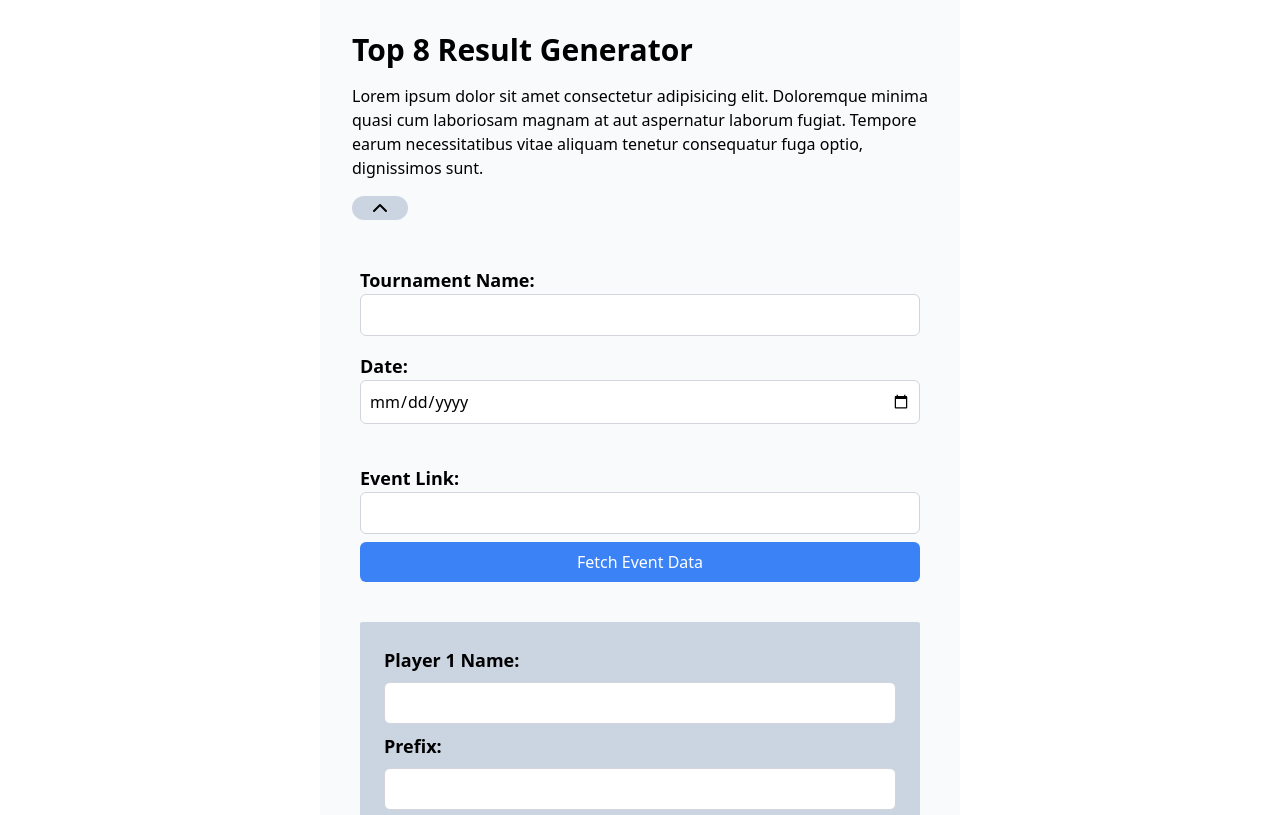
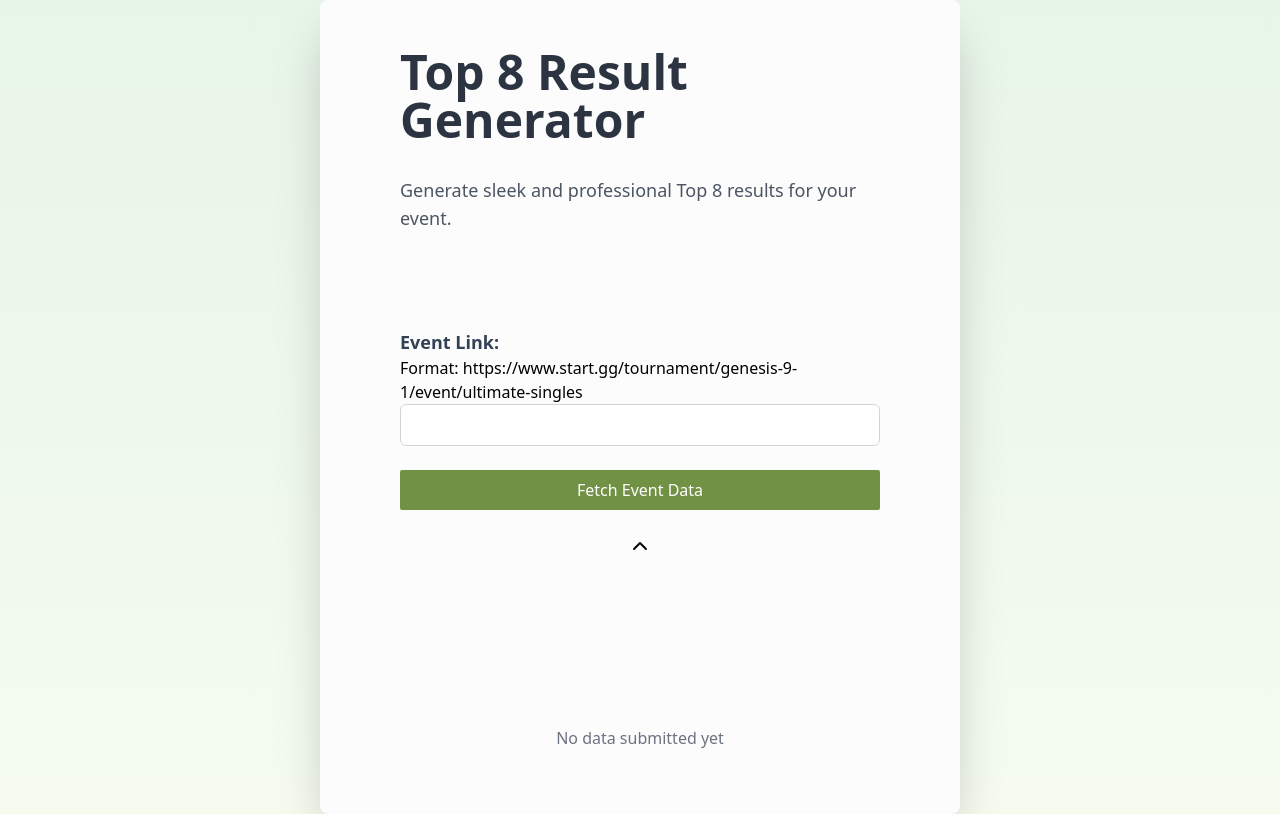
Before and after one commit to Junaidadams/Smash-Ultimate-Results-Generator, a React (Vite) app: page / in a window 1280 px wide. Shown: the top 815 px of the page. Built offline with nearby package versions, Linux system fonts and the light colour scheme.

Commit message:
pre-travel changes

```diff
--- a/src/components/Top8Form.jsx
+++ b/src/components/Top8Form.jsx
@@ -2,10 +2,12 @@ import { useState } from "react";
 import { characterList } from "../../constants";
 import PropTypes from "prop-types";
 import axios from "axios";
+import { ChevronDown, ChevronUp } from "lucide-react";
 
 const Top8Form = ({ onSubmit }) => {
   const [eventName, setEventName] = useState("");
   const [date, setDate] = useState("");
+  const [toggle, setToggle] = useState(true);
   const [playerData, setPlayerData] = useState({
     player1: { character: 0, skin: 0, name: "", prefix: "", placement: "1st" },
     player2: { character: 0, skin: 0, name: "", prefix: "", placement: "2nd" },
@@ -19,17 +21,28 @@ const Top8Form = ({ onSubmit }) => {
 
   const [eventLink, setEventLink] = useState("");
 
+  const handleToggle = (newState) => {
+    setToggle(newState);
+  };
+
   const handlePlayerChange = (playerKey, field, value) => {
     setPlayerData((prevPlayerData) => ({
       ...prevPlayerData,
       [playerKey]: {
         ...prevPlayerData[playerKey],
-        [field]: value,
+        [field]: field === "character" ? Number(value) : value, // Ensure value is a number for character
       },
     }));
   };
 
   const getCharacterDetails = (characterKey) => {
+    if (characterKey === 0) {
+      return {
+        icons: [],
+        displayImages: ["../assets/characters/nochar.png"],
+      };
+    }
+
     const character = characterList.find(
       (character) => character.key === Number(characterKey)
     );
@@ -37,49 +50,74 @@ const Top8Form = ({ onSubmit }) => {
   };
 
   const fetchEventData = async (url) => {
-    const eventSlug = extractEventSlug(url);
+    const eventSlug = "tournament/" + extractEventSlug(url);
+
     if (eventSlug) {
       try {
-        // Fetch event data and standings from the combined backend endpoint
+        // Fetch event data and standings with character details from the combined backend endpoint
         const response = await axios.post(
           "http://localhost:3000/api/event-data",
           {
             slug: eventSlug,
-            page: 1, // Adjust as needed
-            perPage: 8, // Adjust as needed
+            page: 1,
+            perPage: 8,
           }
         );
 
-        const eventData = response.data.data;
-        const { name, standings } = eventData.event;
+        const eventData = response.data.event; // Use 'event' directly as per the combined response structure
+        console.log(eventData);
+        const { name, standings } = eventData;
+
+        if (!standings || !standings.nodes || !Array.isArray(standings.nodes)) {
+          throw new Error("Standings data is missing or not an array");
+        }
 
         // Map the standings to player data
-        const updatedPlayerData = {};
-        standings.nodes.forEach((stand, index) => {
-          if (index < 8) {
-            updatedPlayerData[`player${index + 1}`] = {
-              ...playerData[`player${index + 1}`],
-              name: stand.entrant.name,
+        const updatedPlayerData = standings.nodes.reduce(
+          (acc, stand, index) => {
+            if (!stand.entrant) {
+              console.warn(`Entrant data is missing for index ${index}`);
+              return acc;
+            }
+
+            const playerName = stand.entrant.name;
+            const [prefix, name] = playerName.includes("|")
+              ? playerName.split("|").map((part) => part.trim())
+              : ["", playerName.trim()];
+
+            acc[`player${index + 1}`] = {
+              name,
+              prefix,
               placement: `${stand.placement}${getPlacementSuffix(
                 stand.placement
               )}`,
+              character: stand.entrant.character || {
+                id: 0,
+                name: "",
+                images: { icons: [], displayImages: [] },
+              },
             };
-          }
-        });
+
+            return acc;
+          },
+          {}
+        );
 
         setEventName(name || "");
         setDate(""); // Set the date if it's available
         setPlayerData(updatedPlayerData);
+        handleToggle();
+        console.log(updatedPlayerData);
       } catch (error) {
         console.error("Error fetching event data:", error);
       }
     }
   };
 
-  // Function to extract the slug from the URL
+  // Function to extract the full event slug from the URL
   const extractEventSlug = (url) => {
-    const match = url.match(/tournament\/([a-z0-9-]+)/);
-    console.log(match);
+    const match = url.match(/tournament\/([^/]+\/event\/[^/]+)/);
+    // console.log(match);
     return match ? match[1] : null;
   };
 
@@ -102,10 +140,56 @@ const Top8Form = ({ onSubmit }) => {
   };
 
   return (
-    <form onSubmit={handleSubmit} className={`space-y-6 p-8`}>
-      <div className="flex flex-col 2xl:flex-row">
-        <div className="flex flex-col w-full p-2">
-          <label htmlFor="eventName" className="text-lg font-semibold">
+    <form onSubmit={handleSubmit} className="space-y-6">
+      <div className="flex flex-col w-full p-4">
+        <label
+          htmlFor="eventLink"
+          className="text-lg font-semibold text-slate-700"
+        >
+          Event Link:
+        </label>
+        <p>
+          Format:
+          https://www.start.gg/tournament/genesis-9-1/event/ultimate-singles
+        </p>
+        <input
+          id="eventLink"
+          name="eventLink"
+          type="text"
+          value={eventLink}
+          onChange={(e) => setEventLink(e.target.value)}
+          className="border border-gray-300 rounded-md p-2 focus:border-gray-400 focus:outline-none"
+        />
+        <button
+          type="button"
+          onClick={() => fetchEventData(eventLink)}
+          className="mt-6 bg-[#719145] text-white rounded-sm py-2 px-4 hover:bg-[#86a161] focus:border-gray-400"
+        >
+          Fetch Event Data
+        </button>
+        {toggle ? (
+          <button
+            className="bg-gray-30 mx-auto w-fit rounded-2xl my-4 px-4 py-2 hover:bg-gray-40 transition"
+            onClick={() => handleToggle(false)}
+          >
+            <ChevronUp color="black" />
+          </button>
+        ) : (
+          <button
+            className="bg-gray-30 mx-auto w-fit rounded-2xl my-4 px-4 py-2 hover:bg-gray-40 transition"
+            onClick={() => handleToggle(true)}
+          >
+            <ChevronDown color="black" />
+          </button>
+        )}
+      </div>
+      <div className={`${toggle && "hidden"}`}>
+        <div className=" flex flex-col 2xl:flex-row">
+          <div className="flex flex-col w-full p-4">
+            <label
+              htmlFor="eventName"
+              className="text-lg font-semibold text-slate-700"
+            >
               Tournament Name:
             </label>
             <input
@@ -114,12 +198,15 @@ const Top8Form = ({ onSubmit }) => {
               type="text"
               value={eventName}
               onChange={(e) => setEventName(e.target.value)}
-            className="border border-gray-300 rounded-md p-2"
+              className="border border-gray-300 rounded-md p-2 focus:border-gray-400 focus:outline-none"
               required
             />
           </div>
-        <div className="flex flex-col w-full p-2">
-          <label htmlFor="date" className="text-lg font-semibold">
+          <div className="flex flex-col w-full p-4">
+            <label
+              htmlFor="date"
+              className="text-lg font-semibold text-slate-700"
+            >
               Date:
             </label>
             <input
@@ -129,48 +216,28 @@ const Top8Form = ({ onSubmit }) => {
               type="date"
               value={date}
               onChange={(e) => setDate(e.target.value)}
-            className="border border-gray-300 rounded-md p-2"
+              className="border border-gray-300 rounded-md p-2 focus:border-gray-400 focus:outline-none"
             />
           </div>
         </div>
-
-      {/* Event Link Input */}
-      <div className="flex flex-col w-full p-2">
-        <label htmlFor="eventLink" className="text-lg font-semibold">
-          Event Link:
-        </label>
-        <input
-          id="eventLink"
-          name="eventLink"
-          type="text"
-          value={eventLink}
-          onChange={(e) => setEventLink(e.target.value)}
-          className="border border-gray-300 rounded-md p-2"
-        />
-        <button
-          type="button"
-          onClick={() => fetchEventData(eventLink)}
-          className="mt-2 bg-blue-500 text-white rounded-md py-2 px-4 hover:bg-blue-600"
-        >
-          Fetch Event Data
-        </button>
-      </div>
-
         <div className="flex flex-col 2xl:grid 2xl:grid-cols-2">
           {Object.keys(playerData).map((playerKey, index) => {
             const player = playerData[playerKey];
             const { icons, displayImages } = getCharacterDetails(
               player.character
             );
-          const currentImage = displayImages[player.skin] || displayImages[0];
+            const currentImage =
+              displayImages[player.skin] ||
+              displayImages[0] ||
+              "../assets/characters/nochar.png";
             return (
               <div
                 key={playerKey}
-              className="flex flex-col space-y-2 bg-slate-300 rounded-sm p-6 m-2"
+                className="flex flex-col space-y-2 bg-[#D4DFC7] shadow-2xl rounded-lg p-6 m-4"
               >
                 <label
                   htmlFor={"playerName" + index + 1}
-                className="text-lg font-semibold"
+                  className="text-lg font-semibold text-slate-800"
                 >
                   Player {index + 1} Name:
                 </label>
@@ -183,16 +250,15 @@ const Top8Form = ({ onSubmit }) => {
                   onChange={(e) =>
                     handlePlayerChange(playerKey, "name", e.target.value)
                   }
-                className="border border-gray-300 rounded-md p-2"
+                  className="border border-gray-300 rounded-md p-2  focus:border-gray-400 focus:outline-none"
                 />
                 <label
                   htmlFor={"prefix" + index + 1}
-                className="text-lg font-semibold"
+                  className="text-lg font-semibold text-slate-800"
                 >
                   Prefix:
                 </label>
                 <input
-                required
                   id={"prefix" + index + 1}
                   name={"prefix" + index + 1}
                   type="text"
@@ -200,11 +266,11 @@ const Top8Form = ({ onSubmit }) => {
                   onChange={(e) =>
                     handlePlayerChange(playerKey, "prefix", e.target.value)
                   }
-                className="border border-gray-300 rounded-md p-2"
+                  className="border border-gray-300 rounded-md p-2  focus:border-gray-400 focus:outline-none"
                 />
                 <label
                   htmlFor={"character" + index + 1}
-                className="text-lg font-semibold"
+                  className="text-lg font-semibold text-slate-800"
                 >
                   Character:
                 </label>
@@ -216,10 +282,15 @@ const Top8Form = ({ onSubmit }) => {
                   onChange={(e) =>
                     handlePlayerChange(playerKey, "character", e.target.value)
                   }
-                className="border border-gray-300 rounded-md p-2"
+                  className="border border-gray-300 rounded-md p-2  focus:border-gray-400 focus:outline-none"
                 >
+                  <option value={0}>-- Select --</option>
                   {characterList.map((character) => (
-                  <option key={character.key} value={character.key}>
+                    <option
+                      key={character.key}
+                      value={character.key}
+                      className=""
+                    >
                       {character.name}
                     </option>
                   ))}
@@ -248,7 +319,11 @@ const Top8Form = ({ onSubmit }) => {
                       ))}
                     </div>
                     <img
-                    src={currentImage}
+                      src={
+                        !currentImage
+                          ? "../assets/characters/nochar.png"
+                          : currentImage
+                      }
                       alt="Selected Character"
                       className="w-40 h-40 rounded-full mx-auto object-cover mt-2"
                     />
@@ -258,13 +333,15 @@ const Top8Form = ({ onSubmit }) => {
             );
           })}
         </div>
-
+        <div className="flex flex-col w-full p-4">
           <button
             type="submit"
-        className="bg-blue-500 text-white rounded-md py-2 px-4 hover:bg-blue-600"
+            className="mt-6 bg-[#719145] text-white rounded-sm py-2 px-4 hover:bg-[#86a161] focus:border-gray-400"
           >
             Generate Graphic
           </button>
+        </div>
+      </div>
     </form>
   );
 };
--- a/src/pages/Home.jsx
+++ b/src/pages/Home.jsx
@@ -1,51 +1,33 @@
 import Top8Display from "../components/Top8Display";
 import Top8Form from "../components/Top8Form";
 import { useState } from "react";
-import { ChevronDown, ChevronUp } from "lucide-react";
 
 const Home = () => {
   const [submittedData, setSubmittedData] = useState(null);
-  const [toggle, setToggle] = useState(true);
 
   const handleFormSubmit = (data) => {
     setSubmittedData(data);
-    handleToggle(false);
   };
-  const handleToggle = (newState) => {
-    setToggle(newState);
-  };
+
   return (
-    <main className="bg-gradient-to-r  min-w-screen min-h-screen bg-white z-0">
-      <section className="w-full bg-slate-50 sm:w-2/3 md:w-1/2 mx-auto">
-        <div className="px-8 pt-8">
-          <h1 className="text-3xl font-bold">Top 8 Result Generator</h1>
-          <p className="py-4">
-            Lorem ipsum dolor sit amet consectetur adipisicing elit. Doloremque
-            minima quasi cum laboriosam magnam at aut aspernatur laborum fugiat.
-            Tempore earum necessitatibus vitae aliquam tenetur consequatur fuga
-            optio, dignissimos sunt.
+    <main className="min-w-screen min-h-screen bg-gradient-to-b from-[#E8F5E9] to-[#F5FBEF] z-0 flex items-center justify-center">
+      <section className="w-full bg-[#fcfcfc] sm:w-2/3 md:w-1/2 2xl:w-3/5 mx-auto min-h-screen shadow-2xl rounded-lg overflow-hidden">
+        <div className="px-8 pt-8 lg:px-16 flex flex-col">
+          <h1 className="text-5xl p-4 font-extrabold text-[#2c3441]">
+            Top 8 Result Generator
+          </h1>
+          <p className="p-4 text-lg text-[#4B5563] font-medium">
+            Generate sleek and professional Top 8 results for your event.
           </p>
-          {toggle ? (
-            <button
-              className="bg-slate-300 rounded-2xl px-4"
-              onClick={() => handleToggle(false)}
-            >
-              <ChevronUp color="black" />
-            </button>
-          ) : (
-            <button
-              className="bg-slate-300 rounded-2xl px-4"
-              onClick={() => handleToggle(true)}
-            >
-              <ChevronDown color="black" />
-            </button>
-          )}
         </div>
 
-        <div className={`${!toggle && "hidden"}`}>
+        <div
+          className={`
+          } p-8 lg:p-16 transition-all duration-300`}
+        >
           <Top8Form onSubmit={handleFormSubmit} />
         </div>
-        <div className=" max-w-full max-h-full">
+        <div className="max-w-full max-h-full p-8 lg:p-16">
           {submittedData ? (
             <Top8Display
               eventName={submittedData.eventName}
@@ -53,7 +35,7 @@ const Home = () => {
               playerData={submittedData.playerData}
             />
           ) : (
-            <p>No data submitted yet</p> // Optional: Add a placeholder when no data is submitted
+            <p className="text-center text-gray-500">No data submitted yet</p>
           )}
         </div>
       </section>
```
Also changed, not shown: src/assets/characters/nochar.png (added). Lines whose indentation alone changed are shown as unchanged.
